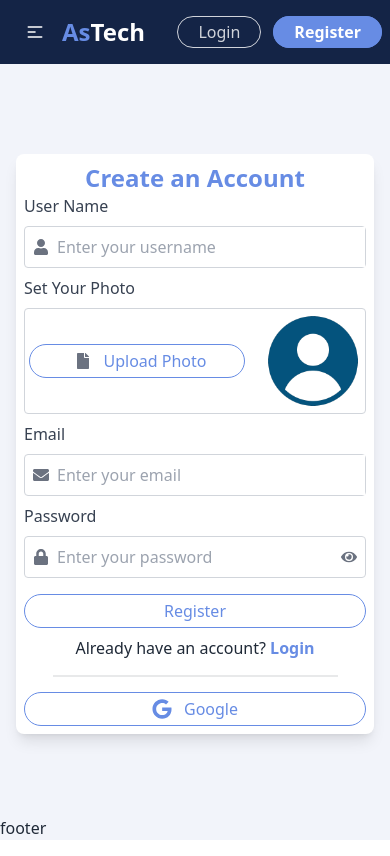
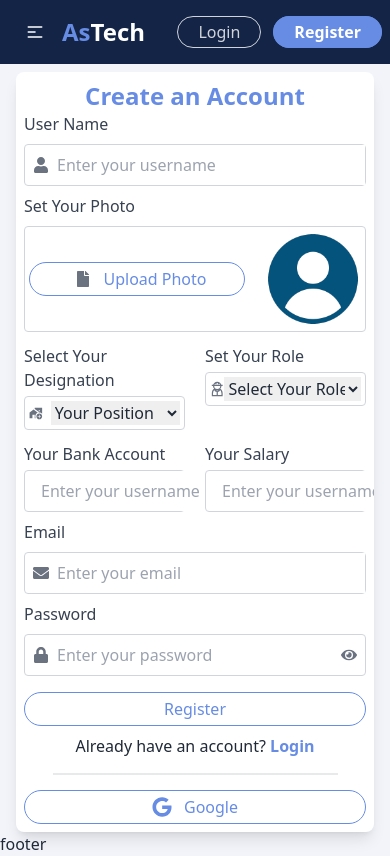
Before and after one commit to abdullah107189/Employee-Management-client-side, a React (Vite) app: page /register in a window 390 px wide. Built offline with nearby package versions, Linux system fonts and the light colour scheme; no server answers.

Commit message:
added register page more info

```diff
--- a/src/Page/Home/Auth/Register/Register.jsx
+++ b/src/Page/Home/Auth/Register/Register.jsx
@@ -1,119 +1,151 @@
-import { FaUser, FaLock, FaEnvelope, FaFile, FaFan } from 'react-icons/fa';
-import { Link, useNavigate } from 'react-router-dom';
-import employee2 from '../../../../assets/employee2.svg'
-import logo from '../../../../assets/usersLogo.png'
-import { useForm } from 'react-hook-form';
-import { useState } from 'react';
-import { MdClose } from 'react-icons/md';
-import { IoCheckmark, IoCheckmarkDone } from 'react-icons/io5';
-import toast from 'react-hot-toast';
-import { FaEye, FaEyeSlash, } from 'react-icons/fa';
-import axios from 'axios';
-import useAuth from '../../../../hooks/useAuth';
-import useAxiosPublic from '../../../../hooks/useAxiosPubilc';
-import GoogleLogin from '../../../../component/GoogleLogin/GoogleLogin';
+import { FaUser, FaLock, FaEnvelope, FaFile, FaFan } from "react-icons/fa";
+import { Link, useNavigate } from "react-router-dom";
+import employee2 from "../../../../assets/employee2.svg";
+import logo from "../../../../assets/usersLogo.png";
+import { useForm } from "react-hook-form";
+import { useState } from "react";
+import { MdAddHomeWork, MdClose } from "react-icons/md";
+import { IoCheckmark, IoCheckmarkDone } from "react-icons/io5";
+import toast from "react-hot-toast";
+import { FaEye, FaEyeSlash } from "react-icons/fa";
+import axios from "axios";
+import useAuth from "../../../../hooks/useAuth";
+import useAxiosPublic from "../../../../hooks/useAxiosPubilc";
+import GoogleLogin from "../../../../component/GoogleLogin/GoogleLogin";
+import { FaDollarSign } from "react-icons/fa6";
+import { CiBank } from "react-icons/ci";
+import { GrUserWorker } from "react-icons/gr";
 
 const Register = () => {
-    const { createUser, updateImgAndName, setUser } = useAuth()
-    const [firebaseLoading, setfirebaseLoading] = useState(false)
+  const { createUser, updateImgAndName, setUser } = useAuth();
+  const [firebaseLoading, setfirebaseLoading] = useState(false);
   const [showPassword, setShowPassword] = useState(false);
-    const [rulesOpen, setRulesOpen] = useState(false)
-    const [pLength, setPLength] = useState(false)
-    const [pLower, setPLower] = useState(false)
-    const [pUpper, setPUpper] = useState(false)
-    const [imageNotFound, setImageNotPound] = useState(true)
+  const [rulesOpen, setRulesOpen] = useState(false);
+  const [pLength, setPLength] = useState(false);
+  const [pLower, setPLower] = useState(false);
+  const [pUpper, setPUpper] = useState(false);
+  const [imageNotFound, setImageNotPound] = useState(true);
   const imgApiKey = import.meta.env.VITE_IMG_API_KEY;
-    const axiosPublic = useAxiosPublic()
-    const navigate = useNavigate()
+  const axiosPublic = useAxiosPublic();
+  const navigate = useNavigate();
   const [imageInfo, setImageInfo] = useState({
-        url: '',
-        name: '',
-        file: '',
-    })
+    url: "",
+    name: "",
+    file: "",
+  });
 
   // register validation
   const {
     register,
     handleSubmit,
     formState: { errors },
-    } = useForm()
+  } = useForm();
 
   const onSubmit = async (d) => {
-        if (imageInfo?.url === '') {
-            return setImageNotPound(imageNotFound === false)
+    if (imageInfo?.url === "") {
+      return setImageNotPound(imageNotFound === false);
     }
     if (pLength === false || pLower === false || pUpper === false) {
-            return toast.error('full fill password validation!')
+      return toast.error("full fill password validation!");
     }
+    const userInfo = {
+      userInfo: {
+        name: d?.name,
+        email: d?.email,
+        photoUrl: liveUrl,
+      },
+      bankAccountNo: d?.bankAccountNo,
+      designation: d?.designation,
+      salary: d?.salary,
+      isVerified: false,
+      role: d?.employee,
+    };
+    console.log(userInfo);
+    return;
 
     try {
-            setfirebaseLoading(true)
+      setfirebaseLoading(true);
       const formData = new FormData();
-            formData.append('image', imageInfo.file);
+      formData.append("image", imageInfo.file);
 
-            const { data } = await axios.post(`https://api.imgbb.com/1/upload?key=${imgApiKey}`, formData, {
+      const { data } = await axios.post(
+        `https://api.imgbb.com/1/upload?key=${imgApiKey}`,
+        formData,
+        {
           headers: {
-                    'content-type': 'multipart/form-data'
+            "content-type": "multipart/form-data",
+          },
         }
-            })
-            const liveUrl = data.data.url
+      );
+      const liveUrl = data.data.url;
 
       if (liveUrl) {
         createUser(d?.email, d?.password)
           .then(() => {
             updateImgAndName(d?.name, liveUrl)
               .then(async () => {
-                                toast.success('Account Create Success Fully Done')
-                                setUser(prev => {
-                                    return { ...prev, photoURL: liveUrl }
-                                })
+                toast.success("Account Create Success Fully Done");
+                setUser((prev) => {
+                  return { ...prev, photoURL: liveUrl };
+                });
                 const userInfo = {
                   userInfo: {
                     name: d?.name,
                     email: d?.email,
                     photoUrl: liveUrl,
                   },
-                                    bankAccountNo: '',
-                                    designation: '',
+                  bankAccountNo: "",
+                  designation: "",
                   salary: 0,
                   isVerified: false,
-                                    role: 'employee'
-                                }
-                                navigate('/')
-                                const { data: serverError } = await axiosPublic.post('/setUser', userInfo)
+                  role: "employee",
+                };
+                navigate("/");
+                const { data: serverError } = await axiosPublic.post(
+                  "/setUser",
+                  userInfo
+                );
                 console.log(serverError);
-                                setfirebaseLoading(false)
+                setfirebaseLoading(false);
               })
-                            .catch(error => {
-                                toast.error(error.message)
-                                setfirebaseLoading(false)
+              .catch((error) => {
+                toast.error(error.message);
+                setfirebaseLoading(false);
+              });
           })
-                    })
-                    .catch(error => {
+          .catch((error) => {
             toast.error(error.message);
-                        setfirebaseLoading(false)
-                    })
+            setfirebaseLoading(false);
+          });
       }
     } catch (error) {
       console.log(error.message);
     }
-    }
+  };
 
   return (
     <div className="flex items-center justify-center mt-2 minH">
       {/* Left Side Image */}
-            <div className="md:w-1/2 hidden md:flex m-auto bg-cover bg-center" style={{ backgroundImage: "url('https://source.unsplash.com/random/800x600')" }}>
-                <img className='md:w-full w-4/5 mx-auto' src={employee2} alt="" />
+      <div
+        className="md:w-1/2 hidden md:flex m-auto bg-cover bg-center"
+        style={{
+          backgroundImage: "url('https://source.unsplash.com/random/800x600')",
+        }}
+      >
+        <img className="md:w-full w-4/5 mx-auto" src={employee2} alt="" />
       </div>
 
       {/* Right Side Form */}
       <div className="md:w-2/3 w-full flex items-center justify-center sBg px-4">
-                <div className='bg-white lg:p-8 p-2 rounded-lg shadow-lg lg:w-3/4 w-full overflow-hidden'>
-
+        <div className="bg-white lg:p-8 p-2 rounded-lg shadow-lg lg:w-3/4 w-full overflow-hidden">
           <form onSubmit={handleSubmit(onSubmit)} className="">
-                        <h2 className="text-2xl font-bold text-center  pText">Create an Account</h2>
+            <h2 className="text-2xl font-bold text-center  pText">
+              Create an Account
+            </h2>
             <div className="mb-2">
-                            <label className="block text-gray-700 mb-2" htmlFor="username">User Name</label>
+              <label className="block text-gray-700 mb-2" htmlFor="username">
+                User Name
+              </label>
               <div className="flex items-center border border-gray-300 rounded">
                 <FaUser className="ml-2 text-gray-500" />
                 <input
@@ -125,12 +157,16 @@ const Register = () => {
                   placeholder="Enter your username"
                 />
               </div>
-                            {errors.name?.type === 'required' && <p className='text-red-400'>User Name is required</p>}
+              {errors.name?.type === "required" && (
+                <p className="text-red-400">User Name is required</p>
+              )}
             </div>
 
             {/* image get */}
-                        <label className="block text-gray-700 mb-2" htmlFor="">Set Your Photo</label>
-                        <div className=' border border-gray-300 relative rounded p-1'>
+            <label className="block text-gray-700 mb-2" htmlFor="">
+              Set Your Photo
+            </label>
+            <div className=" border border-gray-300 relative rounded p-1">
               <div className=" flex items-center justify-between gap-5">
                 <div className="w-full">
                   <div className=" flex items-center w-full rounded">
@@ -139,77 +175,207 @@ const Register = () => {
                       id="photoInput"
                       name="photoUrl"
                       className="hidden"
-                                            accept='image/*'
-                                            {...register('photoUrl')}
+                      accept="image/*"
+                      {...register("photoUrl")}
                       onChange={(e) => {
                         if (e.target.value) {
                           setImageInfo({
                             url: URL.createObjectURL(e.target?.files[0]),
                             name: e.target.files[0].name,
-                                                        file: e.target.files[0]
+                            file: e.target.files[0],
                           });
-                                                    setImageNotPound(true)
+                          setImageNotPound(true);
                         }
                       }}
                     />
                     <label
-                                            htmlFor='photoInput'
+                      htmlFor="photoInput"
                       type="button"
                       className="actionBtn w-full flex-1 text-center flex items-center justify-center gap-3"
                     >
-
                       <FaFile className="ml-2 text-gray-500" /> Upload Photo
                     </label>
                   </div>
                 </div>
-                                {imageInfo?.url && <p onClick={() => setImageInfo({ url: '', name: '' })} className='sBg p-1 rounded-full hover:pBg hover:text-white transform duration-300 absolute -right-3 -top-3'><MdClose></MdClose></p>}
+                {imageInfo?.url && (
+                  <p
+                    onClick={() => setImageInfo({ url: "", name: "" })}
+                    className="sBg p-1 rounded-full hover:pBg hover:text-white transform duration-300 absolute -right-3 -top-3"
+                  >
+                    <MdClose></MdClose>
+                  </p>
+                )}
                 <div className="avatar">
                   <div className="w-24">
-                                        <img className='rounded-full' src={imageInfo?.url || logo} alt="" />
-
+                    <img
+                      className="rounded-full"
+                      src={imageInfo?.url || logo}
+                      alt=""
+                    />
                   </div>
                 </div>
               </div>
 
-                            <p className={`${imageNotFound === true ? 'hidden' : 'flex'} text-red-400`}>Your Photo is required</p>
-                            {imageInfo?.name && <p className='text-blue-400 mb-2 '>{imageInfo.name}</p>}
+              <p
+                className={`${
+                  imageNotFound === true ? "hidden" : "flex"
+                } text-red-400`}
+              >
+                Your Photo is required
+              </p>
+              {imageInfo?.name && (
+                <p className="text-blue-400 mb-2 ">{imageInfo.name}</p>
+              )}
+            </div>
+
+            {/* designation and role  */}
+            <div className="grid grid-cols-2 mt-3 gap-5">
+              {/* designation  */}
+              <div>
+                <label
+                  className="block text-gray-700 mb-1"
+                  htmlFor="designation"
+                >
+                  Select Your Designation
+                </label>
+                <div className="flex items-center gap-2 md:px-4 md:mr-2 outline-none cursor-pointer border border-gray-300 relative rounded p-1">
+                  <MdAddHomeWork className=" text-gray-500" />
+                  <select
+                    required
+                    className="w-full outline-none"
+                    name="designation"
+                    {...register("designation")}
+                    id=""
+                  >
+                    <option defaultValue={"Your Position"}>
+                      Your Position
+                    </option>
+                    <option value="Frontend Developer">
+                      Frontend Developer
+                    </option>
+                    <option value="Backend Developer">Backend Developer</option>
+                    <option value="Fullstack Developer">
+                      Fullstack Developer
+                    </option>
+                    <option value="Software Engineer">Software Engineer</option>
+                  </select>
+                </div>
+              </div>
+
+              {/* role */}
+              <div>
+                <label className="block text-gray-700 mb-1" htmlFor="role">
+                  Set Your Role
+                </label>
+                <div className="flex items-center md:px-4 md:mr-2 outline-none cursor-pointer border border-gray-300 relative rounded p-1">
+                  <GrUserWorker className=" text-gray-500" />
+                  <select
+                    required
+                    {...register("gender")}
+                    className="w-full outline-none"
+                    name="role"
+                    id=""
+                  >
+                    <option defaultValue={"your_role"}>Select Your Role</option>
+                    <option value="Employee">Employee</option>
+                    <option value="HR">HR</option>
+                  </select>
+                </div>
+              </div>
+            </div>
+
+            {/* role  */}
+
+            {/* bank acc and salary  */}
+            <div className="grid grid-cols-2 mt-3 gap-5">
+              {/* bank acc. */}
+              <div>
+                <label
+                  className="block text-gray-700 mb-1"
+                  htmlFor="bank_account"
+                >
+                  Your Bank Account
+                </label>
+                <div className="flex items-center border border-gray-300 rounded">
+                  <CiBank className="ml-2 text-gray-500" />
+                  <input
+                    type="number"
+                    id="bank_account"
+                    name="bank_account"
+                    {...register("bankAccountNo", { required: true })}
+                    className="flex-1 p-2 focus:outline-none"
+                    placeholder="Enter your username"
+                  />
+                </div>
+                {errors.bankAccountNo?.type === "required" && (
+                  <p className="text-red-400">Bank Account No. is required</p>
+                )}
+              </div>
+
+              {/* salary  */}
+              <div>
+                <label className="block text-gray-700 mb-1" htmlFor="salary">
+                  Your Salary
+                </label>
+                <div className="flex items-center border border-gray-300 rounded">
+                  <FaDollarSign className="ml-2 text-gray-500" />
+                  <input
+                    type="number"
+                    id="salary"
+                    name="salary"
+                    {...register("salary", { required: true })}
+                    className="flex-1 p-2 focus:outline-none"
+                    placeholder="Enter your username"
+                  />
+                </div>
+                {errors.salary?.type === "required" && (
+                  <p className="text-red-400">User Name is required</p>
+                )}
+              </div>
             </div>
 
             {/* email part */}
             <div className="my-2 ">
-                            <label className="block text-gray-700 mb-2" htmlFor="email">Email</label>
+              <label className="block text-gray-700 mb-2" htmlFor="email">
+                Email
+              </label>
               <div className="flex items-center border border-gray-300 rounded">
                 <FaEnvelope className="ml-2 text-gray-500" />
                 <input
                   type="email"
                   id="email"
                   name="email"
-                                    {...register('email', { required: true })}
+                  {...register("email", { required: true })}
                   className="flex-1 p-2 focus:outline-none"
                   placeholder="Enter your email"
                 />
               </div>
-                            {errors.email?.type === 'required' && <p className='text-red-400'>Email is required</p>}
+              {errors.email?.type === "required" && (
+                <p className="text-red-400">Email is required</p>
+              )}
             </div>
 
             {/* password part */}
             <div className="mb-4">
-                            <label className="block text-gray-700 mb-2" htmlFor="password">Password</label>
+              <label className="block text-gray-700 mb-2" htmlFor="password">
+                Password
+              </label>
               <div className="flex items-center border border-gray-300 rounded">
                 <FaLock className="ml-2 text-gray-500" />
                 <input
                   type={showPassword ? "text" : "password"}
                   id="password"
                   name="password"
-                                    {...register('password', { required: true })}
+                  {...register("password", { required: true })}
                   onKeyUp={(e) => {
                     const value = e.target.value;
-                                        setPLength(value.length > 5)
-                                        setPLower(/[a-z]/.test(value))
-                                        setPUpper(/[A-Z]/.test(value))
+                    setPLength(value.length > 5);
+                    setPLower(/[a-z]/.test(value));
+                    setPUpper(/[A-Z]/.test(value));
                   }}
-
-                                    onInput={() => { setRulesOpen(true) }}
+                  onInput={() => {
+                    setRulesOpen(true);
+                  }}
                   className="flex-1 p-2 focus:outline-none"
                   placeholder="Enter your password"
                 />
@@ -218,36 +384,68 @@ const Register = () => {
                   onClick={() => setShowPassword(!showPassword)} // Toggle the showPassword state
                   className="mx-2 text-gray-500 focus:outline-none"
                 >
-                                    {showPassword ? <FaEyeSlash /> : <FaEye />} {/* Icon changes based on state */}
+                  {showPassword ? <FaEyeSlash /> : <FaEye />}{" "}
+                  {/* Icon changes based on state */}
                 </button>
               </div>
-                            <div className={`${rulesOpen === false ? 'hidden' : 'flex flex-col'}`}>
-                                <p className={`${pLength === true && 'text-green-400'} flex items-center gap-2 pt-2`} > {pLength ? <IoCheckmarkDone /> : <IoCheckmark />} at least 6 characters</p>
-                                <p className={`${pLower === true && 'text-green-400'} flex items-center gap-2 pt-2`} > {pLower ? <IoCheckmarkDone /> : <IoCheckmark />} at least one lower letter</p>
-                                <p className={`${pUpper === true && 'text-green-400'} flex items-center gap-2 pt-2`} > {pUpper ? <IoCheckmarkDone /> : <IoCheckmark />} at least one upper letter</p>
+              <div
+                className={`${
+                  rulesOpen === false ? "hidden" : "flex flex-col"
+                }`}
+              >
+                <p
+                  className={`${
+                    pLength === true && "text-green-400"
+                  } flex items-center gap-2 pt-2`}
+                >
+                  {" "}
+                  {pLength ? <IoCheckmarkDone /> : <IoCheckmark />} at least 6
+                  characters
+                </p>
+                <p
+                  className={`${
+                    pLower === true && "text-green-400"
+                  } flex items-center gap-2 pt-2`}
+                >
+                  {" "}
+                  {pLower ? <IoCheckmarkDone /> : <IoCheckmark />} at least one
+                  lower letter
+                </p>
+                <p
+                  className={`${
+                    pUpper === true && "text-green-400"
+                  } flex items-center gap-2 pt-2`}
+                >
+                  {" "}
+                  {pUpper ? <IoCheckmarkDone /> : <IoCheckmark />} at least one
+                  upper letter
+                </p>
               </div>
-                            {
-                                errors.password?.type === 'required' && <p className='text-red-400'>Password is required</p>
-                            }
+              {errors.password?.type === "required" && (
+                <p className="text-red-400">Password is required</p>
+              )}
             </div>
             <button type="submit" className="actionBtn w-full m-0 text-center">
-                            {
-                                firebaseLoading ?
-                                    <span className='animate-spin inline-block'><FaFan></FaFan></span>
-                                    :
+              {firebaseLoading ? (
+                <span className="animate-spin inline-block">
+                  <FaFan></FaFan>
+                </span>
+              ) : (
                 <span>Register</span>
-
-                            }
+              )}
             </button>
             <p className="text-center mt-2">
-                            Already have an account? <Link to={'/login'} className="pText font-semibold">Login</Link>
+              Already have an account?{" "}
+              <Link to={"/login"} className="pText font-semibold">
+                Login
+              </Link>
             </p>
-                        <div className='divider my-2 w-5/6 mx-auto'></div>
+            <div className="divider my-2 w-5/6 mx-auto"></div>
           </form>
           <GoogleLogin></GoogleLogin>
         </div>
-            </div >
-        </div >
+      </div>
+    </div>
   );
 };
 
```
Lines whose indentation alone changed are shown as unchanged.
